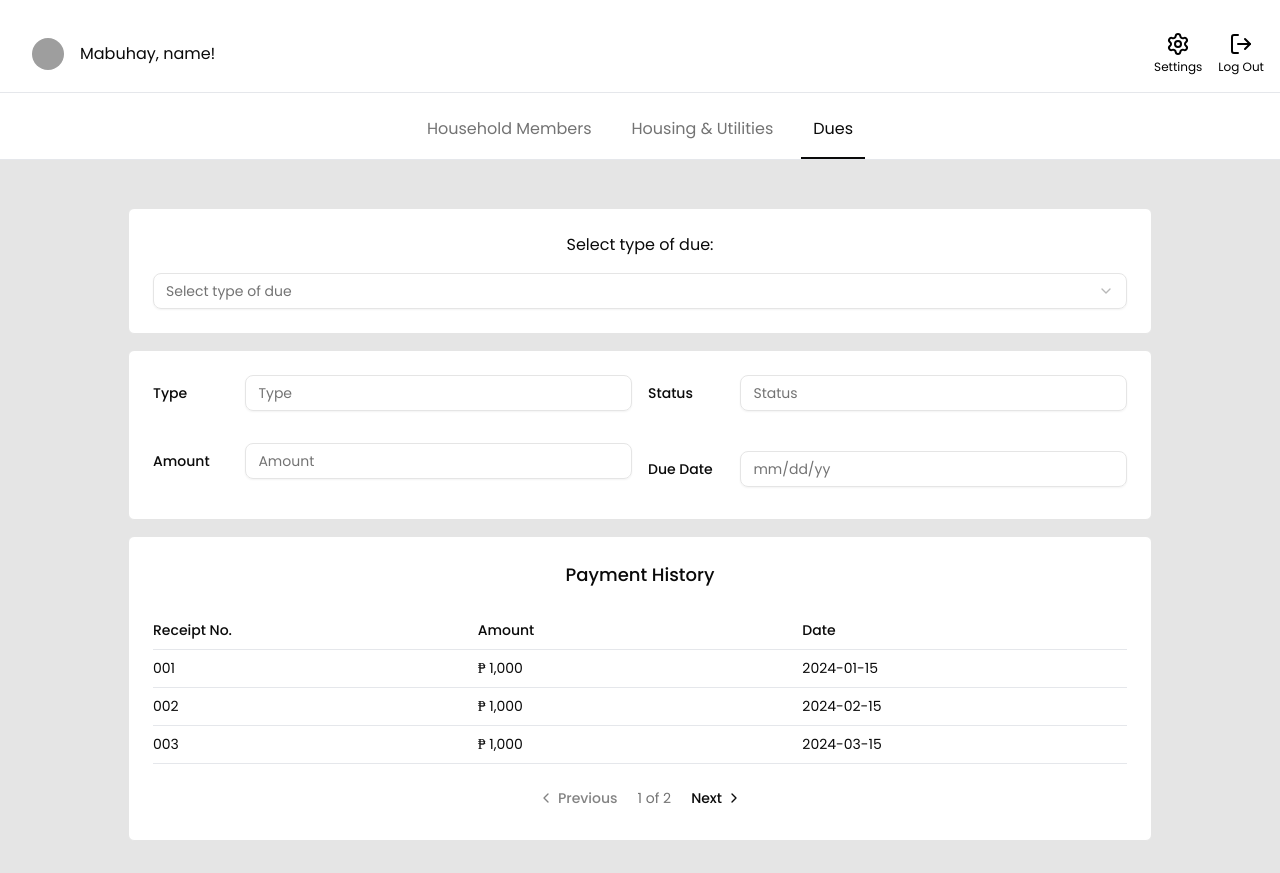
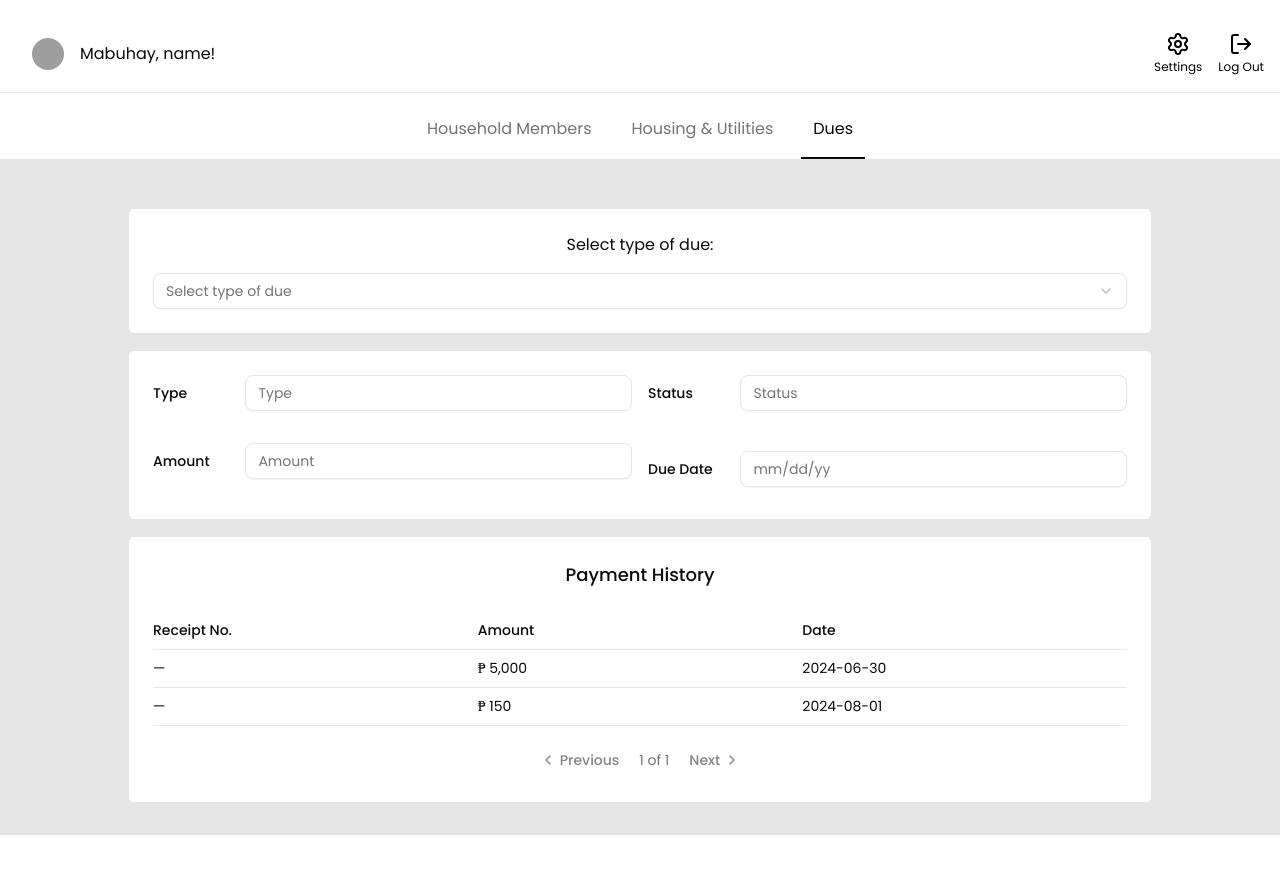
Before and after one commit to cssweng-skmlhoai/kabuhayandb-frontend, a React (Vite) app: page /members/dues in a window 1280 px wide. After the commit the page ends 835 px from the top, so only its background shows below. Built offline with nearby package versions, Linux system fonts and the light colour scheme; grey boxes are pictures that could not be loaded.

Commit message:
updated payments ui

```diff
--- a/src/pages/member/MemberDues.jsx
+++ b/src/pages/member/MemberDues.jsx
@@ -19,15 +19,6 @@ import {
 import "./Members.css";
 
 // To be revised - inline with database structure
-// Sample Payment History
-const allPayments = [
-  { receiptNo: "001", amount: "1,000", date: "2024-01-15" },
-  { receiptNo: "002", amount: "1,000", date: "2024-02-15" },
-  { receiptNo: "003", amount: "1,000", date: "2024-03-15" },
-  { receiptNo: "004", amount: "1,000", date: "2024-04-15" },
-  { receiptNo: "005", amount: "1,000", date: "2024-05-15" },
-];
-
 // Sample Dues Data
 const duesData = {
   "Monthly Amortization": {
@@ -56,11 +47,16 @@ const duesData = {
   },
   Others: {
     type: "Others",
-    status: "Pending",
+    status: "Paid",
     amount: "150",
     dueDate: "2024-08-01",
   },
 };
+
+//
+const paidDues = Object.values(duesData).filter(
+  (item) => item.status === "Paid"
+);
 
 const itemsPerPage = 3;
 
@@ -69,11 +65,12 @@ const MemberDues = () => {
   const [page, setPage] = useState(1);
 
   const selectedDetails = duesData[selectedDue] || null;
-  const totalPages = Math.ceil(allPayments.length / itemsPerPage);
-  const paginatedData = allPayments.slice(
+  const totalPages = Math.ceil(paidDues.length / itemsPerPage);
+  const paginatedData = paidDues.slice(
     (page - 1) * itemsPerPage,
     page * itemsPerPage
   );
+
 
   const handlePrevious = () => {
     if (page > 1) setPage(page - 1);
@@ -185,9 +182,9 @@ const MemberDues = () => {
             <div className="space-y-2">
               {paginatedData.map((payment, index) => (
                 <div key={index} className="payment-row">
-                  <span>{payment.receiptNo}</span>
+                  <span>{payment.receiptNo || "—"}</span>
                   <span>{`₱ ${payment.amount}`}</span>
-                  <span>{payment.date}</span>
+                  <span>{payment.dueDate}</span>
                 </div>
               ))}
             </div>
```
